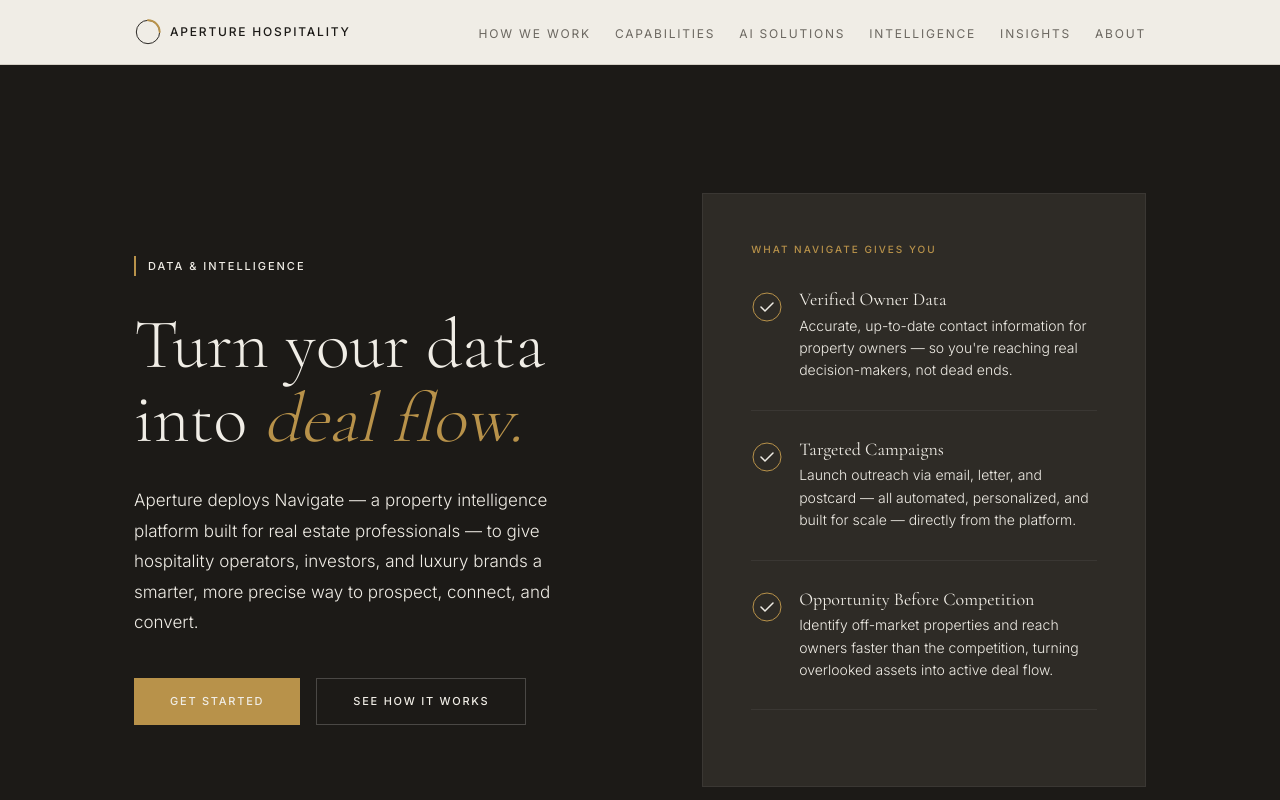
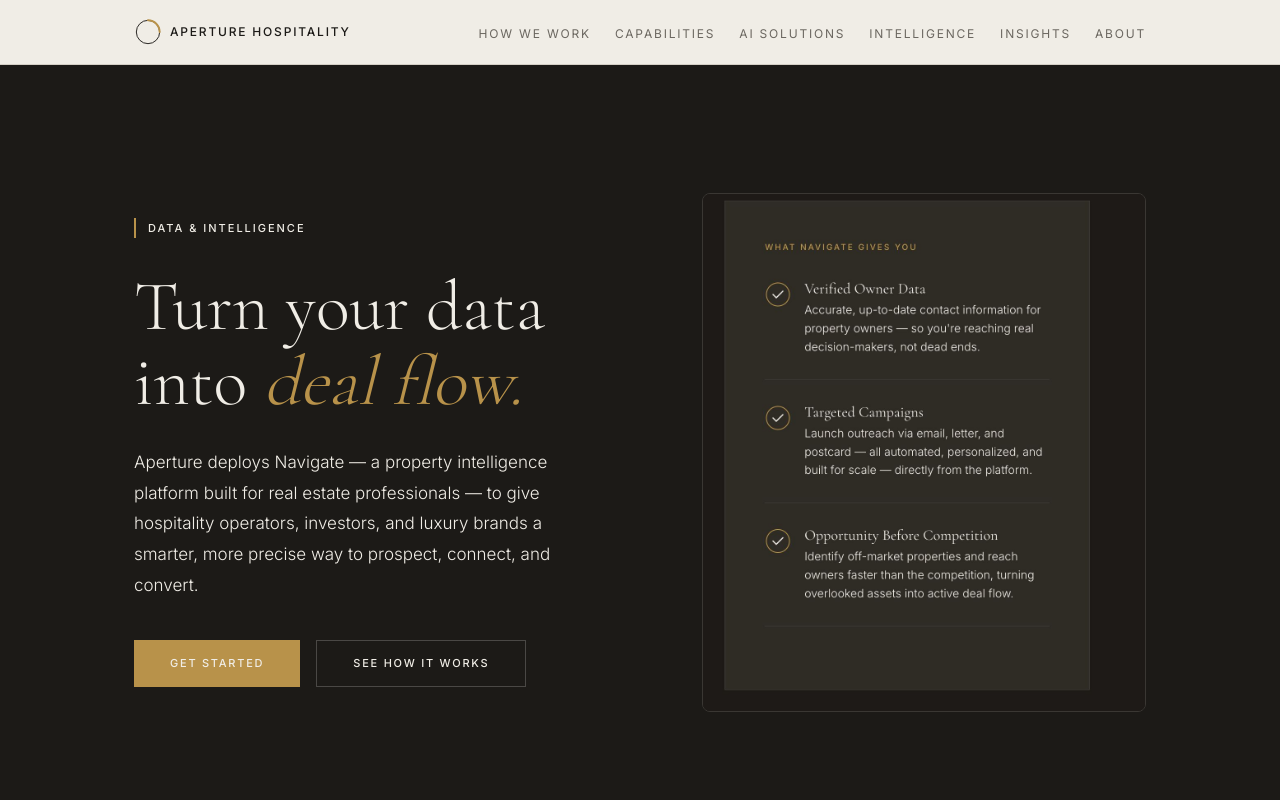
Before and after one commit to letsnavigatebmw/aperture-hospitality, a Next.js app: page /data-intelligence in a window 1280 px wide. Shown: the top 800 px of the page. Built offline with nearby package versions, Linux system fonts and the light colour scheme.

Commit message:
Replace 'What Navigate Gives You' section with features image on Data & Intelligence page

```diff
--- a/app/data-intelligence/page.tsx
+++ b/app/data-intelligence/page.tsx
@@ -65,31 +65,13 @@ export default function DataIntelligencePage() {
               </div>
             </div>
 
-            {/* Right card */}
-            <div style={{ background: '#2e2b26', border: '1px solid #3a3733', padding: '3rem' }}>
-              <div style={{ fontSize: '0.625rem', fontWeight: 500, letterSpacing: '0.2em', textTransform: 'uppercase', color: '#B8924A', marginBottom: '2rem' }}>
-                What Navigate gives you
-              </div>
-              {[
-                { title: 'Verified Owner Data', desc: 'Accurate, up-to-date contact information for property owners — so you\'re reaching real decision-makers, not dead ends.' },
-                { title: 'Targeted Campaigns', desc: 'Launch outreach via email, letter, and postcard — all automated, personalized, and built for scale — directly from the platform.' },
-                { title: 'Opportunity Before Competition', desc: 'Identify off-market properties and reach owners faster than the competition, turning overlooked assets into active deal flow.' }
-              ].map((feature, i) => (
-                <div key={i} style={{ display: 'flex', alignItems: 'flex-start', gap: '1rem', marginBottom: '1.75rem', paddingBottom: '1.75rem', borderBottom: '1px solid #3a3733' }}>
-                  <svg style={{ width: '32px', height: '32px', flexShrink: 0, marginTop: '2px' }} viewBox="0 0 32 32" fill="none">
-                    <circle cx="16" cy="16" r="14" stroke="#B8924A" strokeWidth="1"/>
-                    <path d="M10 16l4 4 8-8" stroke="#F0EDE6" strokeWidth="1.5" strokeLinecap="round" strokeLinejoin="round"/>
-                  </svg>
-                  <div>
-                    <div style={{ fontFamily: "'Cormorant Garamond', Georgia, serif", fontSize: '1.125rem', fontWeight: 400, color: '#F0EDE6', marginBottom: '0.25rem', lineHeight: 1.2 }}>
-                      {feature.title}
-                    </div>
-                    <div style={{ fontSize: '0.875rem', fontWeight: 300, color: '#F0EDE6', lineHeight: 1.6 }}>
-                      {feature.desc}
-                    </div>
-                  </div>
-                </div>
-              ))}
+            {/* Right card - Features Image */}
+            <div style={{ background: '#2e2b26', border: '1px solid #3a3733', borderRadius: '8px', overflow: 'hidden' }}>
+              <img
+                src="/navigate-features.jpg"
+                alt="What Navigate Gives You - Features overview"
+                style={{ width: '100%', height: 'auto', display: 'block' }}
+              />
             </div>
           </div>
         </div>
```
Also changed, not shown: public/navigate-features.jpg (added).
